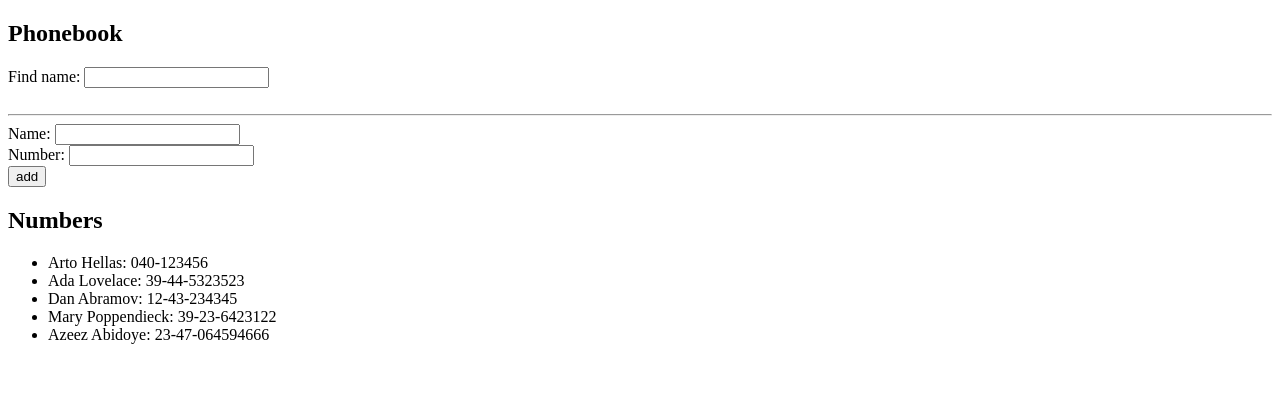
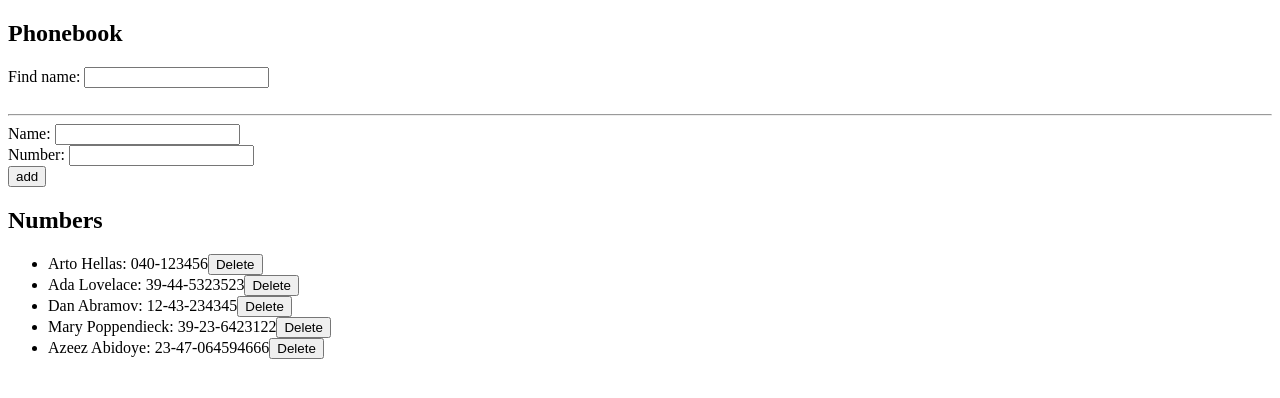
Before and after one commit to azeezabidoye/fs-part2, a React (Vite) app in the folder phonebook/: page / in a window 1280 px wide. Shown: the top 398 px of the page. Built offline with nearby package versions, Linux system fonts and the light colour scheme; data requests are answered from the project's data file.

Commit message:
Delete functionality added

```diff
--- a/phonebook/src/App.jsx
+++ b/phonebook/src/App.jsx
@@ -27,7 +27,7 @@ const App = () => {
       }
     });
     personService.create(nameObj).then((returnedPerson) => {
-      console.log(persons);
+      console.log(returnedPerson);
       setPersons(persons.concat(nameObj));
       setNewName("");
       setNewNumber("");
@@ -53,6 +53,15 @@ const App = () => {
     });
     setFilteredName(filtered);
     setSearchQuery("");
+  };
+
+  const handleDeletePerson = () => {
+    persons.forEach((person, index) => {
+      console.log(person.id, index);
+    });
+    // personService.deletePerson(eachPerson.id).then((deletedPerson) => {
+    //   console.log(deletedPerson);
+    // });
   };
 
   return (
@@ -87,6 +96,7 @@ const App = () => {
         {persons.map((person) => (
           <li key={person.name}>
             {person.name}: {person.number}
+            <button onClick={handleDeletePerson}>Delete</button>
           </li>
         ))}
       </ul>
--- a/phonebook/src/services/persons.js
+++ b/phonebook/src/services/persons.js
@@ -11,7 +11,15 @@ const create = (newPersonObj) => {
   return request.then((response) => response.data);
 };
 
-export default {
-  getAll,
-  create,
+const deletePerson = (id) => {
+  const request = axios.delete(baseURL, id);
+  return request.then((response) => response.data);
 };
+
+// const deletePerson = (id) => {
+//   return axios.delete(baseURL, id).then((response) => {
+//     console.log(response);
+//   });
+// };
+
+export default { getAll, create, deletePerson };
```
